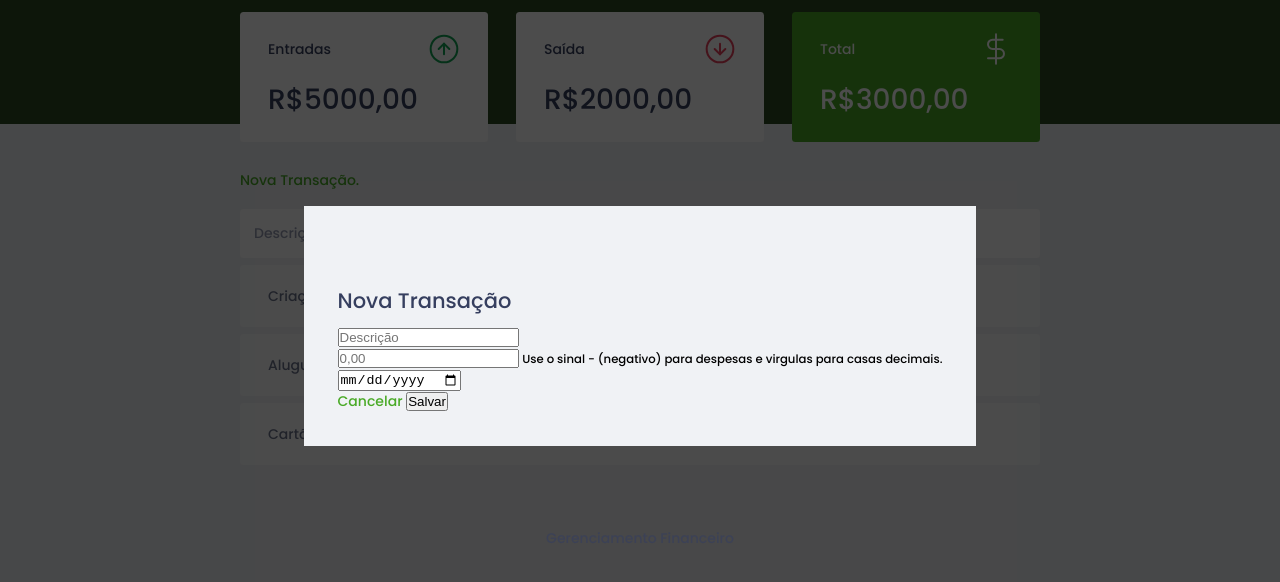
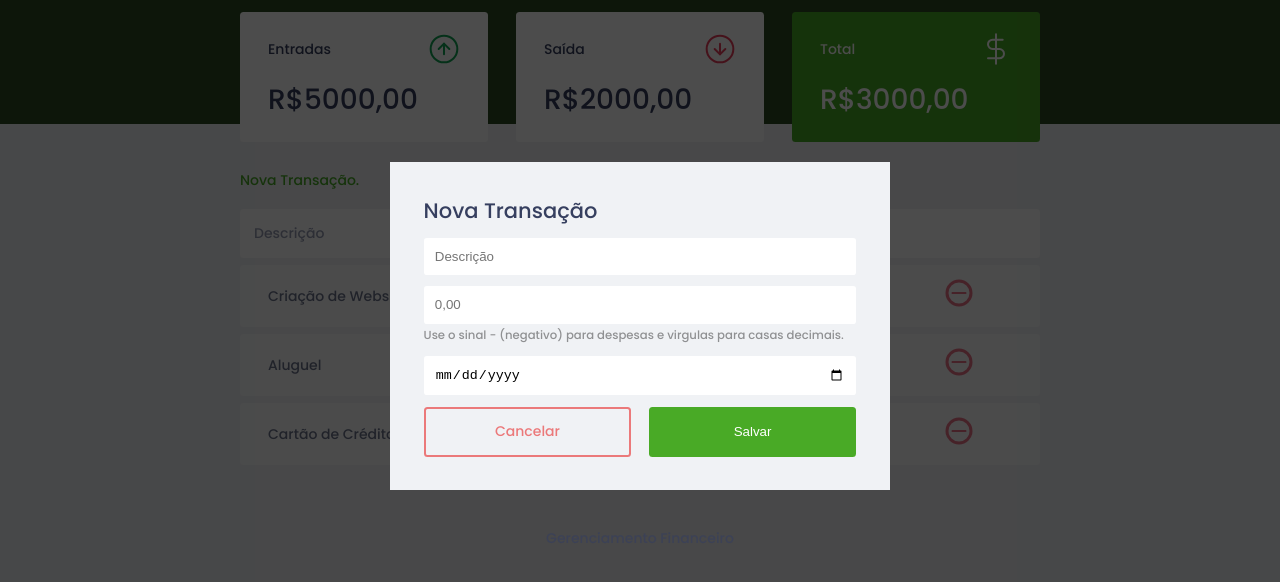
Before and after one commit to Zira-el/dev_finances, a plain HTML site: page index.html in a window 1280 px wide. Both pictures are taken after a click on the link "Nova Transação.". Shown: the part 74-656 px from the top of the page. Drawn offline with Linux system fonts and the light colour scheme.

Commit message:
refactor: style form

```diff
--- a/style.css
+++ b/style.css
@@ -1,6 +1,7 @@
 /*Global------------------------------------------*/
 :root {
     --dark-blue: #363f5f;
+    --green: #49aa26
 }
 * {
     margin: 0;
@@ -55,6 +56,35 @@ a:hover {
 .button.new {
     display: inline-block;
     margin-bottom: .8rem;
+}
+
+button{
+    width: 100%;
+    height: 50px;
+    border: none;
+    color: white;
+    background: var(--green);
+    border-radius: .25rem;
+    cursor: pointer;
+}
+
+button:hover {
+    background-color:  #3dd705;
+}
+
+.button.cancel{
+    color: #e92929;
+    border: 2px #e92929 solid;
+    border-radius: .25rem;
+    height: 50px;
+    display: flex;
+    align-items: center;
+    justify-content: center;
+    opacity: .6;
+}
+
+.button.cancel:hover{
+    opacity: 1;
 }
 /*Header-------------------------------------------*/
 
@@ -184,8 +214,46 @@ td.expense{
 .modal{
     background: #f0f2f5;
     padding: 2.4rem;
+    width: 90%;
+    max-width: 500px;
 
 }
+
+/*Forma-------------------------------------------*/
+#form {
+    max-width: 500px;
+}
+
+#form h2 {
+    margin-top: 0;
+}
+
+input {
+    border: none;
+    border-radius: 0.2rem;
+    padding: 0.8rem;
+    width: 100%;
+}
+
+.input-group {
+    margin-top: 0.8rem;
+}
+
+.input-group small {
+    opacity: 0.4;
+}
+
+.input-group.actions {
+    display: flex;
+    justify-content: space-between;
+    align-items: center;
+}
+
+.input-group.actions .button,
+.input-group.actions button {
+    width: 48%;
+}
+
 /*Footer-------------------------------------------*/
 footer {
     text-align: center;
```
